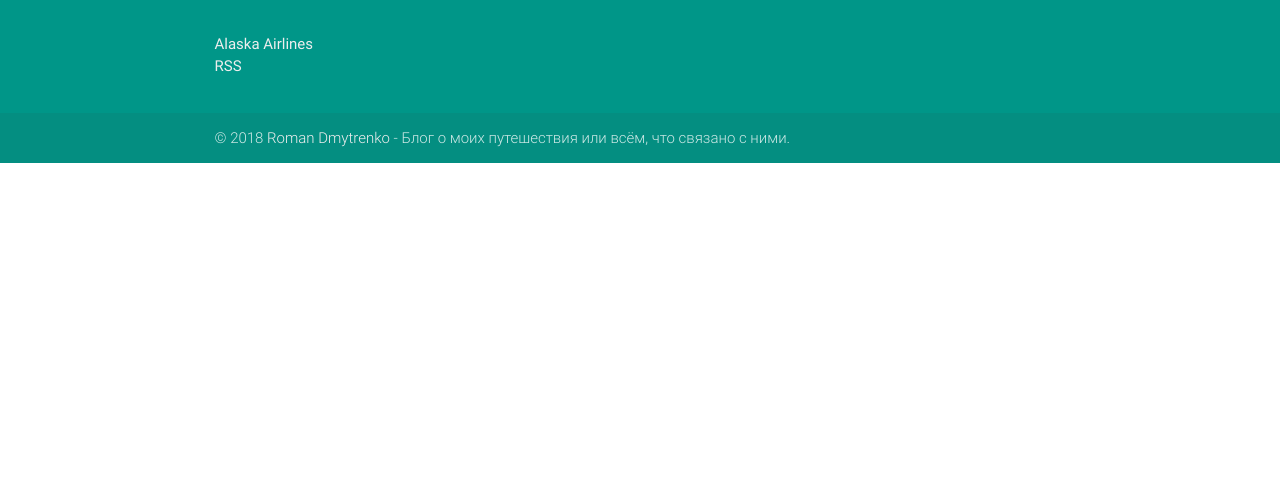
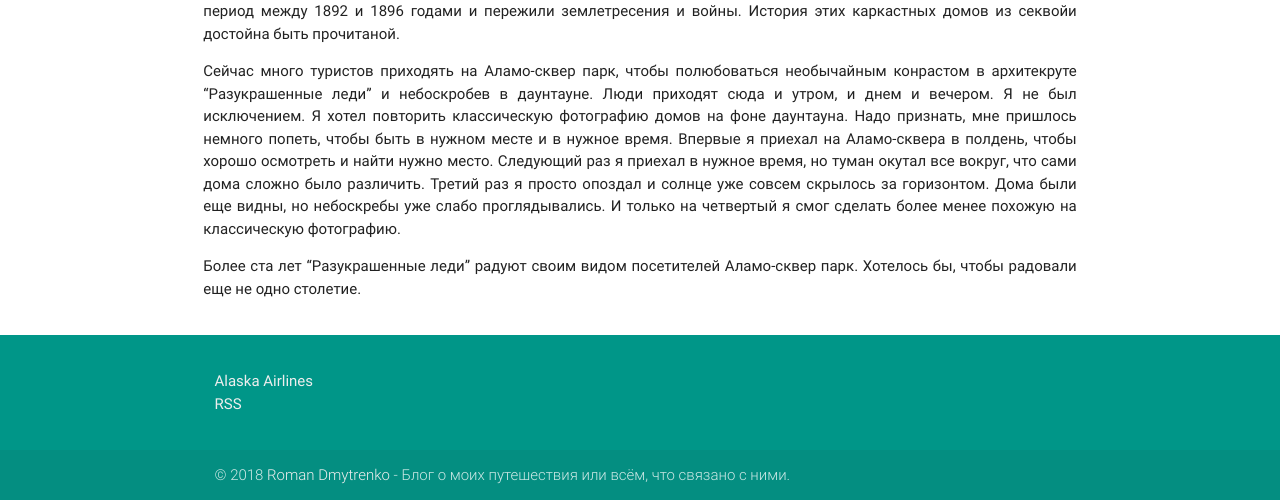
Before and after one commit to erka/erka.github.io, a Jekyll site: the page built from _posts/2015-06-21-painted-ladies.md, in a window 1280 px wide. Shown: the part 524-1024 px from the top of the page. Built offline with Jekyll 4.4.1, drawn with Linux system fonts in a browser that asks for light colours; before the commit the page ends 900 px from its top, so only the background shows below that; some of the changed text lies outside the part shown.

Commit message:
update painted ladies post

```diff
--- a/_posts/2015-06-21-painted-ladies.md
+++ b/_posts/2015-06-21-painted-ladies.md
@@ -9,3 +9,9 @@ thumbnail: https://drscdn.500px.org/photo/12701269/m%3D1170/9d6627b855eeba36f3dd
 
 ![The painted ladies](https://drscdn.500px.org/photo/12701269/m%3D1170/9d6627b855eeba36f3dd923b10cdc675 "The painted ladies")
 _The painted ladies_
+
+Пожалуй "Разукрашенные леди" являются одной из икон Сан-Франциско. Эти 6 викторианских домов были построены в период между 1892 и 1896 годами и пережили землетресения и войны. История этих каркастных домов из секвойи достойна быть прочитаной.
+
+Сейчас много туристов приходять на Аламо-сквер парк, чтобы полюбоваться необычайным конрастом в архитекруте "Разукрашенные леди" и небоскробев в даунтауне. Люди приходят сюда и утром, и днем и вечером. Я не был исключением. Я хотел повторить классическую фотографию домов на фоне даунтауна. Надо признать, мне пришлось немного попеть, чтобы быть в нужном месте и в нужное время. Впервые я приехал на Аламо-сквера в полдень, чтобы хорошо осмотреть и найти нужно место. Следующий раз я приехал в нужное время, но туман окутал все вокруг, что сами дома сложно было различить. Третий раз я просто опоздал и солнце уже совсем скрылось за горизонтом. Дома были еще видны, но небоскребы уже слабо проглядывались. И только на четвертый я смог сделать более менее похожую на классическую фотографию.
+
+Более ста лет "Разукрашенные леди" радуют своим видом посетителей Аламо-сквер парк. Хотелось бы, чтобы радовали еще не одно столетие.
```
